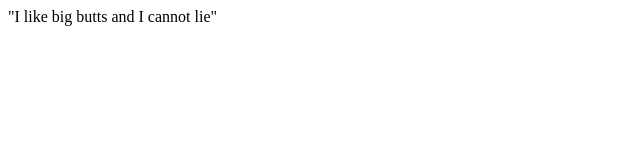
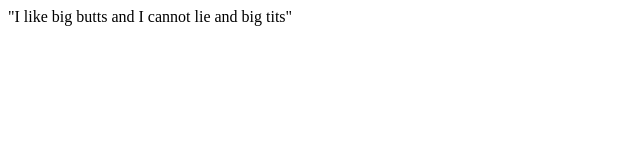
Before and after one commit to Crane998/first-github-project, a plain HTML site: page index.html in a window 1280 px wide. Shown: the whole page, without its empty margins (0-640 px from the left). Drawn offline with Linux system fonts and the light colour scheme.

```diff
--- a/index.html
+++ b/index.html
@@ -7,6 +7,6 @@
     <title>Document</title>
 </head>
 <body>
-    "I like big butts and I cannot lie"
+    "I like big butts and I cannot lie and big tits"
 </body>
 </html>
```
